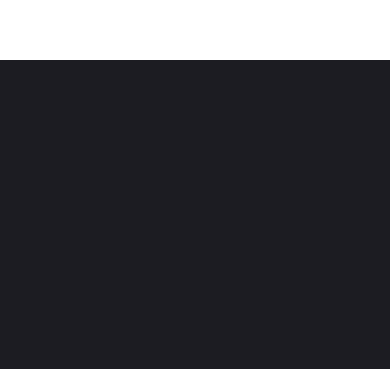
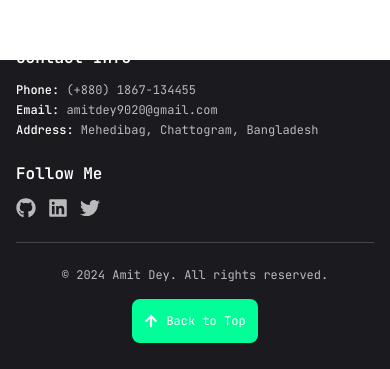
Before and after one commit to Amit-Dey/amit-portfolio, a Next.js app: page / in a window 390 px wide. Shown: the part 1628-1997 px from the top of the page. Before the commit the page ends 1218 px from the top, so only its background shows below. Built offline with nearby package versions, Linux system fonts and the light colour scheme.

Commit message:
Footer Component Added

```diff
--- a/app/layout.tsx
+++ b/app/layout.tsx
@@ -6,6 +6,7 @@
 import Header from "@/components/Header"
 import PageTransition from "@/components/PageTransition";
 import StairTransition from "@/components/StairTransition";
+import Footer from "@/components/ui/Footer";
 
 const jetbrainsMono = JetBrains_Mono({
   subsets: ["latin"],
@@ -30,6 +31,7 @@
         <StairTransition />
         <PageTransition >
           {children}
+          <Footer />
         </PageTransition>
       </body>
     </html>
--- /dev/null
+++ b/components/ui/Footer.tsx
@@ -0,0 +1,172 @@
+'use client';
+
+import React from 'react';
+import Link from 'next/link';
+import { motion } from 'framer-motion';
+import { FaGithub, FaLinkedin, FaTwitter, FaArrowUp } from 'react-icons/fa';
+
+// Define interfaces for type safety
+interface NavLink {
+  name: string;
+  href: string;
+}
+
+interface SocialLink {
+  name: string;
+  href: string;
+  icon: JSX.Element;
+}
+
+const navLinks: NavLink[] = [
+  { name: 'Home', href: '/' },
+  { name: 'Services', href: '/services' },
+  { name: 'Web Development', href: '/web-development' },
+  { name: 'Mobile Development', href: '/mobile-development' },
+  { name: 'UI/UX Design', href: '/ui-ux-design' },
+  { name: 'SEO Optimization', href: '/seo-optimization' },
+  { name: 'Contact', href: '/contact' },
+];
+
+const socialLinks: SocialLink[] = [
+  { name: 'GitHub', href: 'https://github.com/Amit-Dey/', icon: <FaGithub /> },
+  { name: 'LinkedIn', href: 'https://www.linkedin.com/in/amitdey9020/', icon: <FaLinkedin /> },
+  { name: 'Twitter', href: 'https://x.com/Amitdey01346816', icon: <FaTwitter /> },
+];
+
+const contactInfo = [
+  { title: 'Phone', description: '(+880) 1867-134455' },
+  { title: 'Email', description: 'amitdey9020@gmail.com' },
+  { title: 'Address', description: 'Mehedibag, Chattogram, Bangladesh' },
+];
+
+// Animation variants
+const containerVariants = {
+  hidden: { opacity: 0 },
+  visible: {
+    opacity: 1,
+    transition: {
+      duration: 0.6,
+      delay: 0.2,
+      ease: 'easeIn',
+      staggerChildren: 0.1,
+    },
+  },
+};
+
+const itemVariants = {
+  hidden: { opacity: 0, y: 10 },
+  visible: {
+    opacity: 1,
+    y: 0,
+    transition: { duration: 0.4, ease: 'easeOut' },
+  },
+};
+
+const Footer: React.FC = () => {
+  const scrollToTop = () => {
+    window.scrollTo({ top: 0, behavior: 'smooth' });
+  };
+
+  return (
+    <motion.footer
+      variants={containerVariants}
+      initial="hidden"
+      animate="visible"
+      className="bg-[#1a1a1f] text-white/70 py-8"
+    >
+      <div className="container mx-auto px-4">
+        <div className="grid grid-cols-1 md:grid-cols-2 xl:grid-cols-4 gap-6">
+          {/* Brand/Logo */}
+          <motion.div variants={itemVariants} className="mb-4">
+            <Link href="/" className="flex items-center mb-3" aria-label="Go to homepage">
+              <h2 className="text-2xl md:text-3xl font-bold text-transparent bg-clip-text bg-gradient-to-r from-accent to-white">
+                Amit Dey
+              </h2>
+            </Link>
+            <p className="text-xs md:text-sm">
+              Crafting innovative web and mobile solutions with a focus on user experience.
+            </p>
+          </motion.div>
+
+          {/* Navigation Links */}
+          <motion.div variants={itemVariants}>
+            <h3 className="text-base md:text-lg font-semibold text-white mb-3">Quick Links</h3>
+            <nav>
+              <ul className="flex flex-col gap-1">
+                {navLinks.map((link) => (
+                  <li key={link.name}>
+                    <Link
+                      href={link.href}
+                      className="text-xs md:text-sm hover:text-accent transition-all duration-300 active:scale-95"
+                      aria-label={`Navigate to ${link.name} page`}
+                    >
+                      {link.name}
+                    </Link>
+                  </li>
+                ))}
+              </ul>
+            </nav>
+          </motion.div>
+
+          {/* Contact Info */}
+          <motion.div variants={itemVariants}>
+            <h3 className="text-base md:text-lg font-semibold text-white mb-3">Contact Info</h3>
+            <ul className="flex flex-col gap-1">
+              {contactInfo.map((item, index) => (
+                <li key={index} className="text-xs md:text-sm">
+                  <span className="font-medium text-white">{item.title}: </span>
+                  {item.description}
+                </li>
+              ))}
+            </ul>
+          </motion.div>
+
+          {/* Social Media */}
+          <motion.div variants={itemVariants}>
+            <h3 className="text-base md:text-lg font-semibold text-white mb-3">Follow Me</h3>
+            <div className="flex gap-3">
+              {socialLinks.map((link) => (
+                <Link
+                  key={link.name}
+                  href={link.href}
+                  target="_blank"
+                  rel="noopener noreferrer"
+                  className="text-xl md:text-2xl hover:text-accent hover:scale-110 active:scale-95 transition-all duration-300"
+                  aria-label={`Visit my ${link.name} profile`}
+                >
+                  {link.icon}
+                </Link>
+              ))}
+            </div>
+          </motion.div>
+        </div>
+
+        {/* Divider */}
+        <motion.hr
+          variants={itemVariants}
+          className="my-6 border-white/20"
+        />
+
+        {/* Copyright and Back to Top */}
+        <motion.div
+          variants={itemVariants}
+          className="flex flex-col md:flex-row justify-between items-center gap-4"
+        >
+          <p className="text-xs md:text-sm">
+            © {new Date().getFullYear()} Amit Dey. All rights reserved.
+          </p>
+          <button
+            onClick={scrollToTop}
+            className="flex items-center gap-2 px-3 py-2 bg-accent text-white rounded-lg hover:bg-accent/80 hover:scale-105 active:scale-95 transition-all duration-300 min-w-[120px] min-h-[44px] justify-center"
+            aria-label="Scroll back to top"
+          >
+            <FaArrowUp className="text-sm" />
+            <span className="text-xs md:text-sm">Back to Top</span>
+          </button>
+        </motion.div>
+      </div>
+    </motion.footer>
+  );
+};
+
+export default Footer;
```
